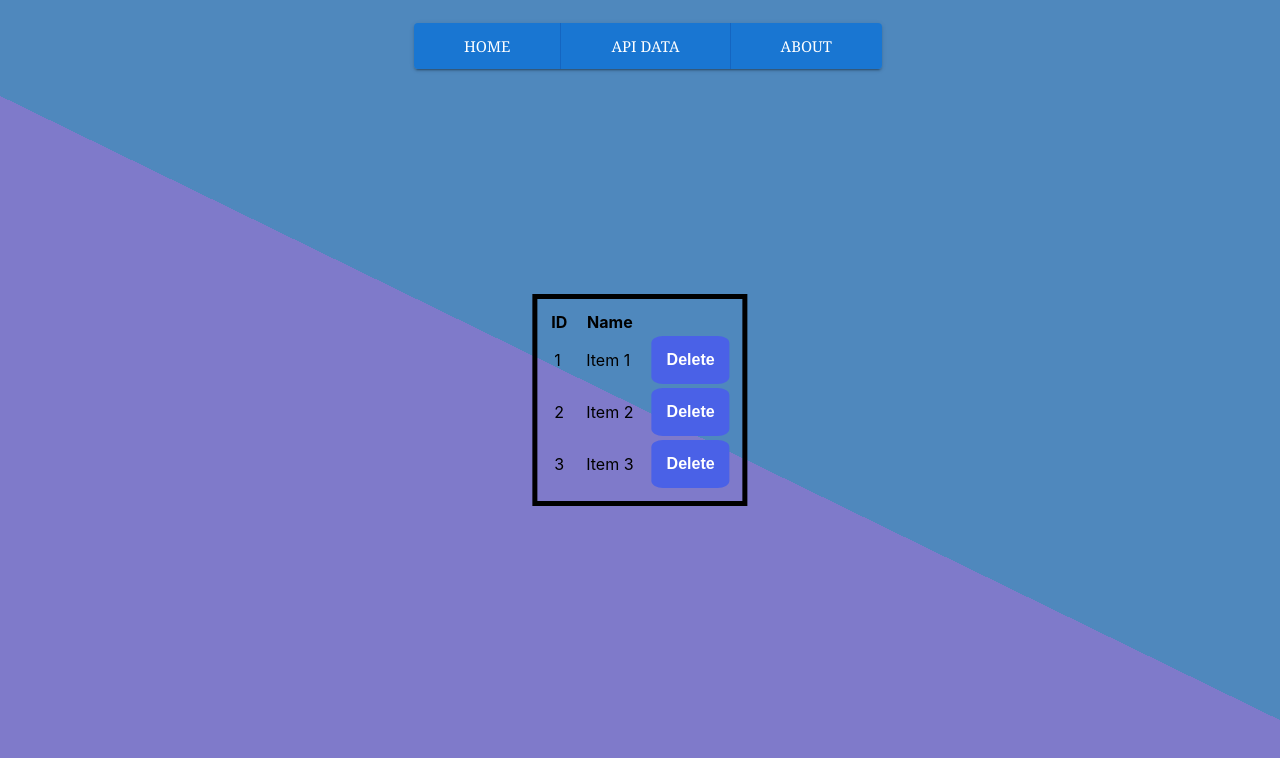
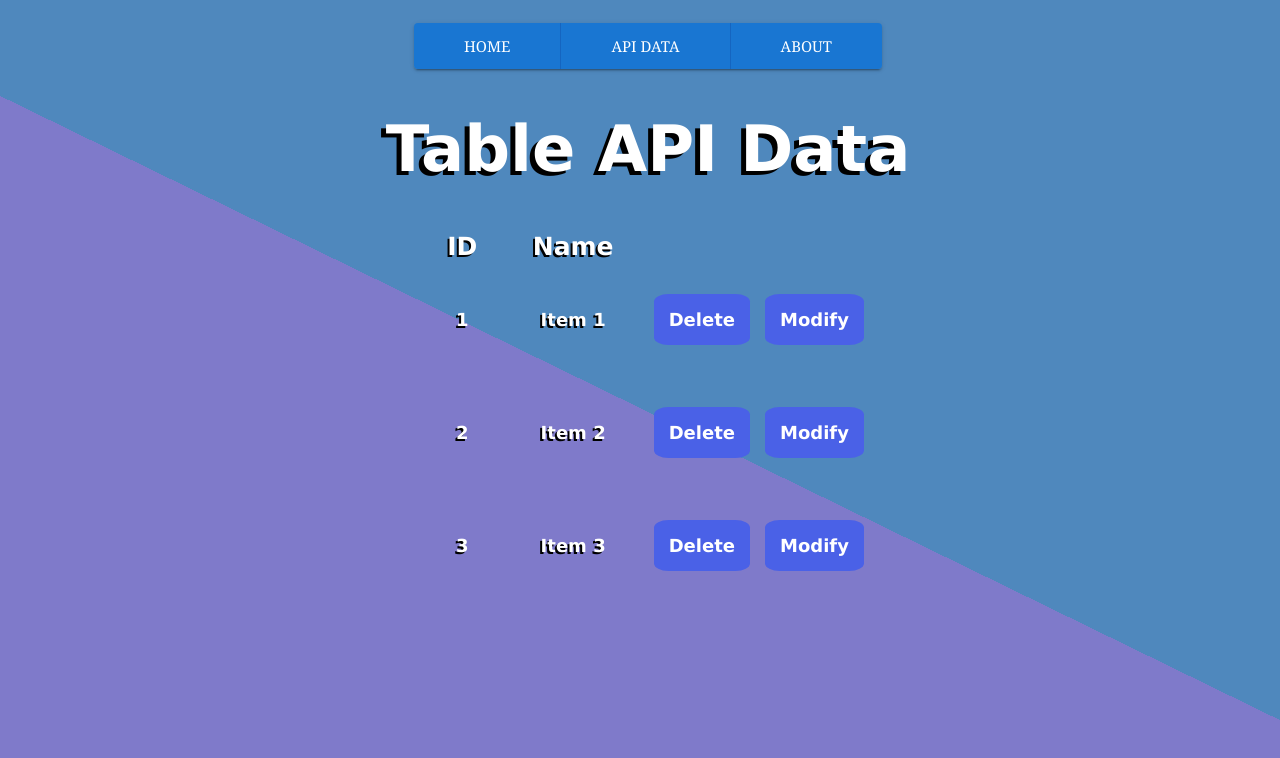
Before and after one commit to nrfletcher/mock_cicd_2023, a React (Create React App) app in the folder frontend/app/: page /data in a window 1280 px wide. Shown: the top 758 px of the page. Built offline with nearby package versions, Linux system fonts and the light colour scheme.

Commit message:
Added styles, modify button

```diff
--- a/frontend/app/src/components/Header.jsx
+++ b/frontend/app/src/components/Header.jsx
@@ -14,7 +14,7 @@ function Header() {
     return(
         <div style={{ display: 'flex', justifyContent: 'center', paddingTop: 15 }}>
             <ThemeProvider theme={theme}>
-                <ButtonGroup variant="contained" aria-label="outlined primary button group" size="large">
+                <ButtonGroup variant="contained" aria-label="outlined primary button group" size="large" >
                     <Link to="/">
                         <Button style={{ paddingTop: 10, paddingBottom: 10, paddingLeft: 50, paddingRight: 50}}>Home</Button>
                     </Link>
--- a/frontend/app/src/components/Table.jsx
+++ b/frontend/app/src/components/Table.jsx
@@ -43,10 +43,11 @@ const TableRow = ({ item, removeItem }) => {
 
     return (
         <tr style={{ margin: '5px'}}>
-            <td style={{ padding: '5px'}}>{item.id}</td>
-            <td style={{ padding: '15px'}}>{item.name}</td>
+            <td style={{ padding: '25px'}}>{item.id}</td>
+            <td style={{ padding: '45px'}}>{item.name}</td>
             <td>
-                <button onClick={handleDelete} className='btn'>Delete</button>
+                <button onClick={handleDelete} className='btn' style={{marginRight: '15px'}}>Delete</button>
+                <button onClick={handleDelete} className='btn'>Modify</button>
             </td>
         </tr>
     );
--- a/frontend/app/src/pages/About.jsx
+++ b/frontend/app/src/pages/About.jsx
@@ -2,8 +2,25 @@ import React from "react";
 
 const About = () => {
     return (
-        <div>
+        <div className="about">
             <h1>About</h1>
+            <p>Hello, I'm Riley F, a passionate software engineer with a focus on building robust and scalable applications.
+                I have a strong background in computer science and several years of professional experience in the industry.</p>
+
+            <p>Throughout my career, I have worked on various projects, ranging from small web applications to large-scale enterprise systems.
+                My expertise lies in developing efficient and elegant solutions, leveraging my skills in programming languages such as
+                <span class="highlight">Java</span>, <span class="highlight">Python</span>, and <span class="highlight">JavaScript</span>.</p>
+
+            <p>I am experienced in full-stack development, utilizing frameworks like <span class="highlight">Spring Boot</span> and <span class="highlight">Node.js</span>
+            for backend development, and <span class="highlight">React</span> and <span class="highlight">Angular</span> for frontend implementation.
+            I thrive in a collaborative environment and enjoy working closely with cross-functional teams to deliver high-quality software.</p>
+
+            <p>My passion for continuous learning drives me to stay up-to-date with the latest industry trends and technologies.
+                I'm always eager to take on new challenges and explore innovative solutions to complex problems. I believe in writing clean,
+                maintainable code and following best practices to ensure the longevity and scalability of the applications I develop.</p>
+
+            <p>Thank you for visiting my portfolio. If you have any questions or would like to discuss a potential collaboration,
+                please feel free to <a href="mailto:john.doe@example.com">contact me</a>. I look forward to connecting with you!</p>
         </div>
     )
 };
--- a/frontend/app/src/pages/Data.jsx
+++ b/frontend/app/src/pages/Data.jsx
@@ -1,10 +1,14 @@
 import React from "react";
 import Table from "../components/Table";
+import '../resources/home.css';
 
 const Data = () => {
     return (
-        <div className='table'>
-            <Table className=""></Table>
+        <div className='data'>
+            <h1>Table API Data</h1>
+            <div>
+                <Table ></Table>
+            </div>
         </div>
     )
 };
--- a/frontend/app/src/pages/Home.jsx
+++ b/frontend/app/src/pages/Home.jsx
@@ -1,9 +1,23 @@
 import React from "react";
+import '../resources/home.css';
 
 const Home = () => {
     return (
-        <div>
-            <h1>Home</h1>
+        <div className="home">
+            <h1>The Best Data API</h1>
+            <p>
+            Introducing DataConnect API: Unleash the Power of Data!
+
+            <br />
+            <br />
+            Are you ready to take your business to the next level? Unlock the potential of data with DataConnect API,
+            the ultimate solution for seamless and efficient data integration.
+            <br />
+            <br />
+            With DataConnect API, you can tap into a vast array of high-quality and up-to-date datasets,
+            empowering your applications with real-time information and invaluable insights.
+            Whether you're a startup, a large enterprise, or a data enthusiast, our API provides you with unparalleled access to the world of data.
+            </p>
         </div>
     )
 };
--- /dev/null
+++ b/frontend/app/src/resources/home.css
@@ -0,0 +1,52 @@
+.home h1 {
+    font-family: 'Lucida Sans', 'Lucida Sans Regular', 'Lucida Grande', 'Lucida Sans Unicode', Geneva, Verdana, sans-serif;
+    color: rgb(78, 115, 219);
+    text-align: center;
+    font-weight: bolder;
+    font-size: 5em;
+    text-shadow: -5px 4px black;
+}
+
+.home p {
+    color: white;
+    font-family: 'Lucida Sans', 'Lucida Sans Regular', 'Lucida Grande', 'Lucida Sans Unicode', Geneva, Verdana, sans-serif;
+    text-align: center;
+    font-size: 25px;
+    text-shadow: -2px 1.5px black;
+    max-width: 450px;
+    margin-left: auto;
+    margin-right: auto;
+}
+
+.about h1 {
+    font-family: 'Lucida Sans', 'Lucida Sans Regular', 'Lucida Grande', 'Lucida Sans Unicode', Geneva, Verdana, sans-serif;
+    color: rgb(17, 114, 241);
+    text-align: center;
+    font-weight: bolder;
+    font-size: 5em;
+    text-shadow: -5px 4px black;
+}
+
+.about p {
+    color: rgb(255, 255, 255);
+    font-family: 'Lucida Sans', 'Lucida Sans Regular', 'Lucida Grande', 'Lucida Sans Unicode', Geneva, Verdana, sans-serif;
+    text-align: center;
+    font-size: 25px;
+    text-shadow: -2px 1.5px black;
+    max-width: 1400px;
+    margin-left: auto;
+    margin-right: auto;
+}
+
+.data h1 {
+    font-family: 'Lucida Sans', 'Lucida Sans Regular', 'Lucida Grande', 'Lucida Sans Unicode', Geneva, Verdana, sans-serif;
+    color: rgb(255, 255, 255);
+    text-align: center;
+    font-weight: bolder;
+    font-size: 4em;
+    text-shadow: -5px 4px black;
+}
+
+.data Table {
+    margin: auto;
+}
--- a/frontend/app/src/resources/table.css
+++ b/frontend/app/src/resources/table.css
@@ -1,4 +1,5 @@
 .btn {
+  font-family: 'Lucida Sans', 'Lucida Sans Regular', 'Lucida Grande', 'Lucida Sans Unicode', Geneva, Verdana, sans-serif;
   display: inline-flex;
   justify-content: center;
   align-items: center;
@@ -7,7 +8,7 @@
   border-radius: 15%;
   background-color: #4a61e7;
   color: #ffffff;
-    font-size: 16px;
+  font-size: 18px;
   font-weight: bold;
   text-decoration: none;
   cursor: pointer;
@@ -22,3 +23,20 @@
   outline: none;
   box-shadow: 0 0 0 3px rgba(0, 0, 0, 0.2);
 }
+
+tr {
+  font-family: 'Lucida Sans', 'Lucida Sans Regular', 'Lucida Grande', 'Lucida Sans Unicode', Geneva, Verdana, sans-serif;
+  color: white;
+  font-size: 18px;
+  font-weight: bold;
+  text-shadow: -2px 1.5px black;
+}
+
+th {
+  font-family: 'Lucida Sans', 'Lucida Sans Regular', 'Lucida Grande', 'Lucida Sans Unicode', Geneva, Verdana, sans-serif;
+  color: rgb(255, 255, 255);
+  font-size: 25px;
+  font-weight: bold;
+  text-shadow: -2px 1.5px rgb(0, 0, 0);
+  padding: 1px;
+}
```
Lines whose indentation alone changed are shown as unchanged.
